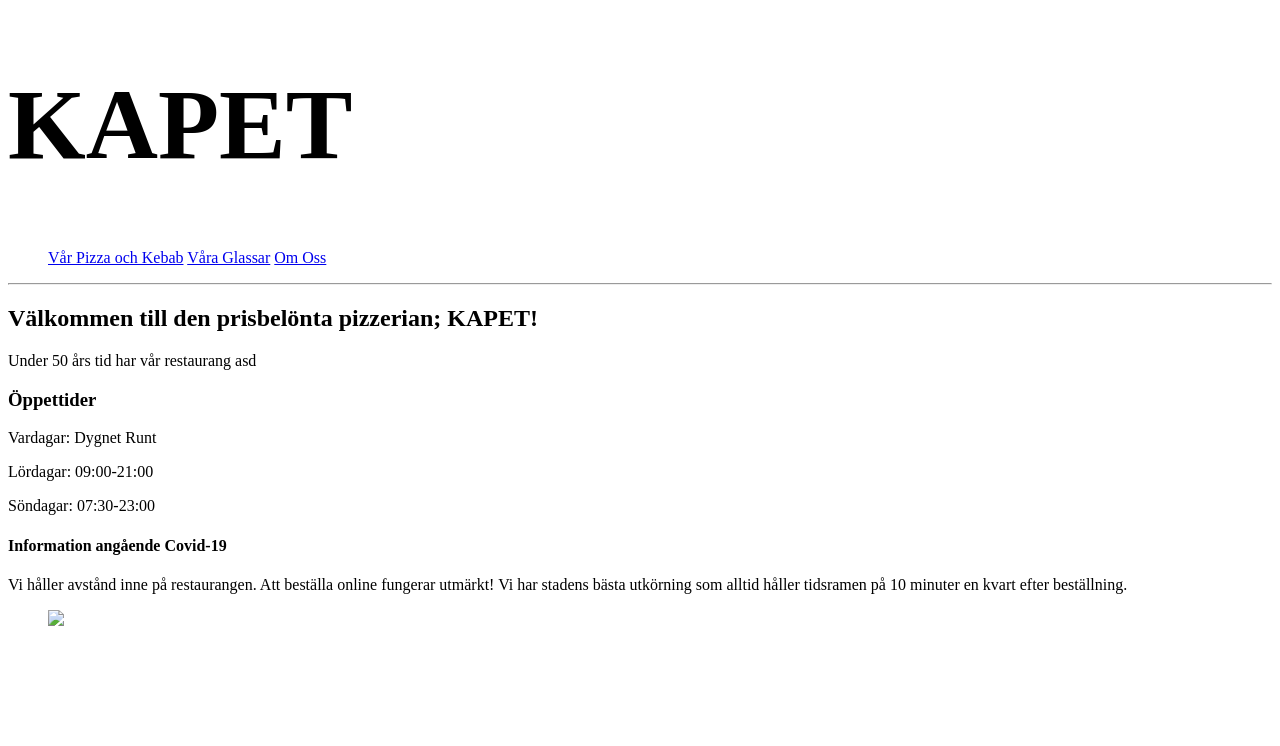
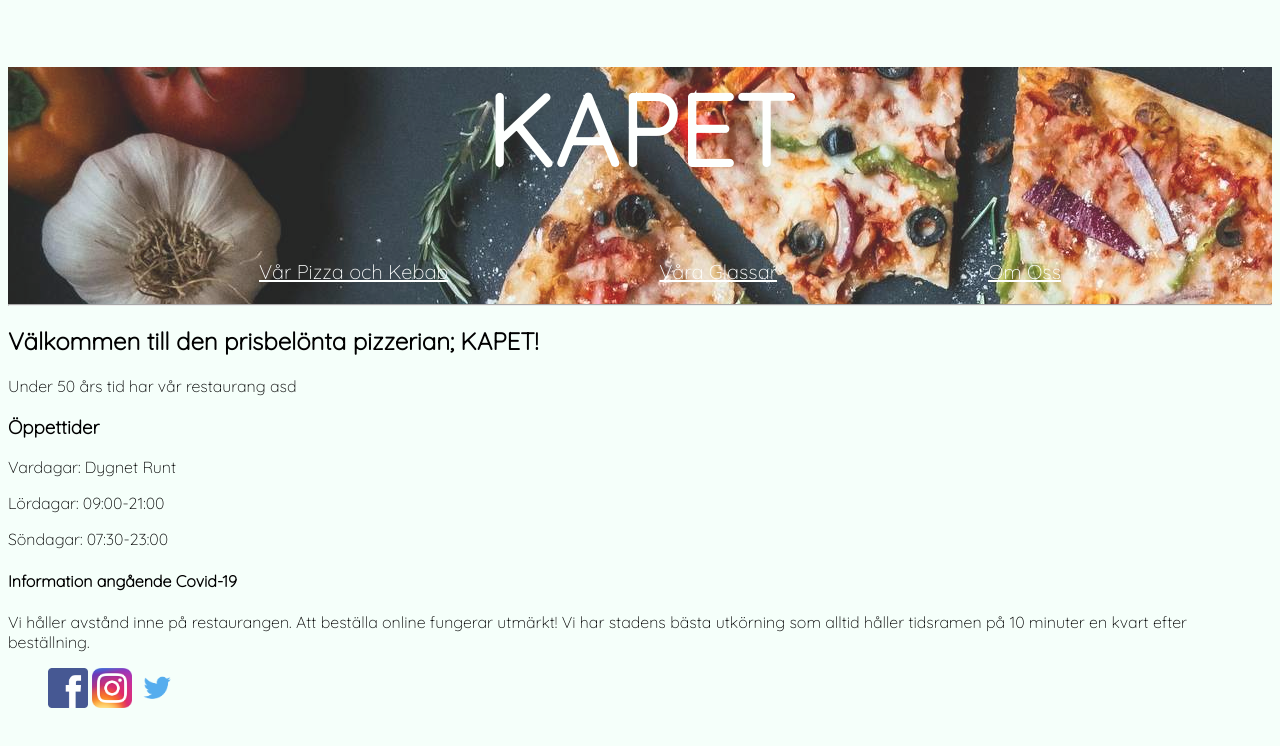
Before and after one commit to andzje/LABB1, a plain HTML site: page index.html in a window 1280 px wide. Drawn offline with Linux system fonts and the light colour scheme.

Commit message:
uppdatering

```diff
--- a/index.html
+++ b/index.html
@@ -5,6 +5,9 @@
     <meta http-equiv="X-UA-Compatible" content="IE=edge">
     <meta name="viewport" content="width=device-width, initial-scale=1.0">
     <link rel="stylesheet" href="style.css">
+    <link rel="preconnect" href="https://fonts.googleapis.com">
+    <link rel="preconnect" href="https://fonts.gstatic.com" crossorigin>
+    <link href="https://fonts.googleapis.com/css2?family=Quicksand:wght@300&display=swap" rel="stylesheet">
     <title>Kapet</title>
 </head>
 
@@ -12,7 +15,7 @@
     <header>
         <h1>KAPET</h1>
         <nav>
-            <ul>
+            <ul class="links">
                 <il><a href="pizzakebab.html">Vår Pizza och Kebab</a></il>
                 <il><a href="glass.html">Våra Glassar</a></il>
                 <il><a href="about.html">Om Oss</a></il>
@@ -36,7 +39,9 @@
 
     <footer>
         <ul>
-            <il><a href="https://www.facebook.com"><img src="fb-logo.png"></a></il>
+            <il><a href="https://www.facebook.com"><img class="logo" src="/bilder/fb-logo.png"></a></il>
+            <il><a href="https://www.instagram.com"><img class="logo" src="/bilder/ig-logo.png"></a></il>
+            <il><a href="https://www.twitter.com"><img class="logo" src="/bilder/twitter-logo.png"></a></il>
         </ul>
     </footer>
 </body>
--- a/style.css
+++ b/style.css
@@ -1,3 +1,31 @@
+body {
+    background-color:mintcream;
+    font-family: 'Quicksand', sans-serif;
+}
+
+header {
+    background-image: url(/bilder/header-background.jpg);
+    opacity: 85%;
+}
+
 h1 {
     font-size: 100px;
+    color:rgb(255, 255, 255);
+    display: flex;
+    justify-content: center;
+    opacity: 100%;
 }
+
+.links {
+    display: flex;
+    justify-content:space-evenly;
+    font-size: 20px;
+}
+
+a {
+    color: white;
+}
+
+.logo {
+    height: 40px;
+}
```
Also changed, not shown: bilder/fb-logo.png (added), bilder/header-background.jpg (added), bilder/ig-logo.png (added), bilder/twitter-logo.png (added).
